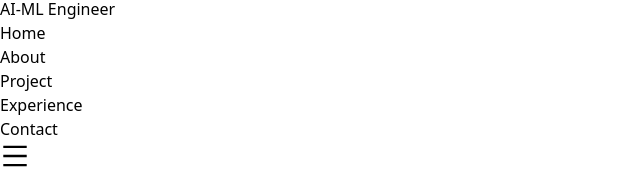
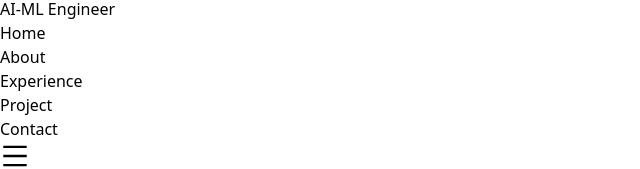
Before and after one commit to 0001Moksh/moksh-portfolio, a React (Vite) app: page / in a window 1280 px wide. Shown: the part 527-696 px from the top of the page, without its empty margins (0-640 px from the left). Built offline with nearby package versions, Linux system fonts and the light colour scheme.

Commit message:
edit menu bar in navbar

```diff
--- a/src/components/Navbar.jsx
+++ b/src/components/Navbar.jsx
@@ -11,8 +11,8 @@ function Navbar() {
   const navItems = [
     { id: 1, text: "Home" },
     { id: 2, text: "About" },
+    { id: 4, text: "Experience" },
     { id: 3, text: "Project" },
-    { id: 4, text: "Experience" },
     { id: 5, text: "Contact" },
   ];
 
```
